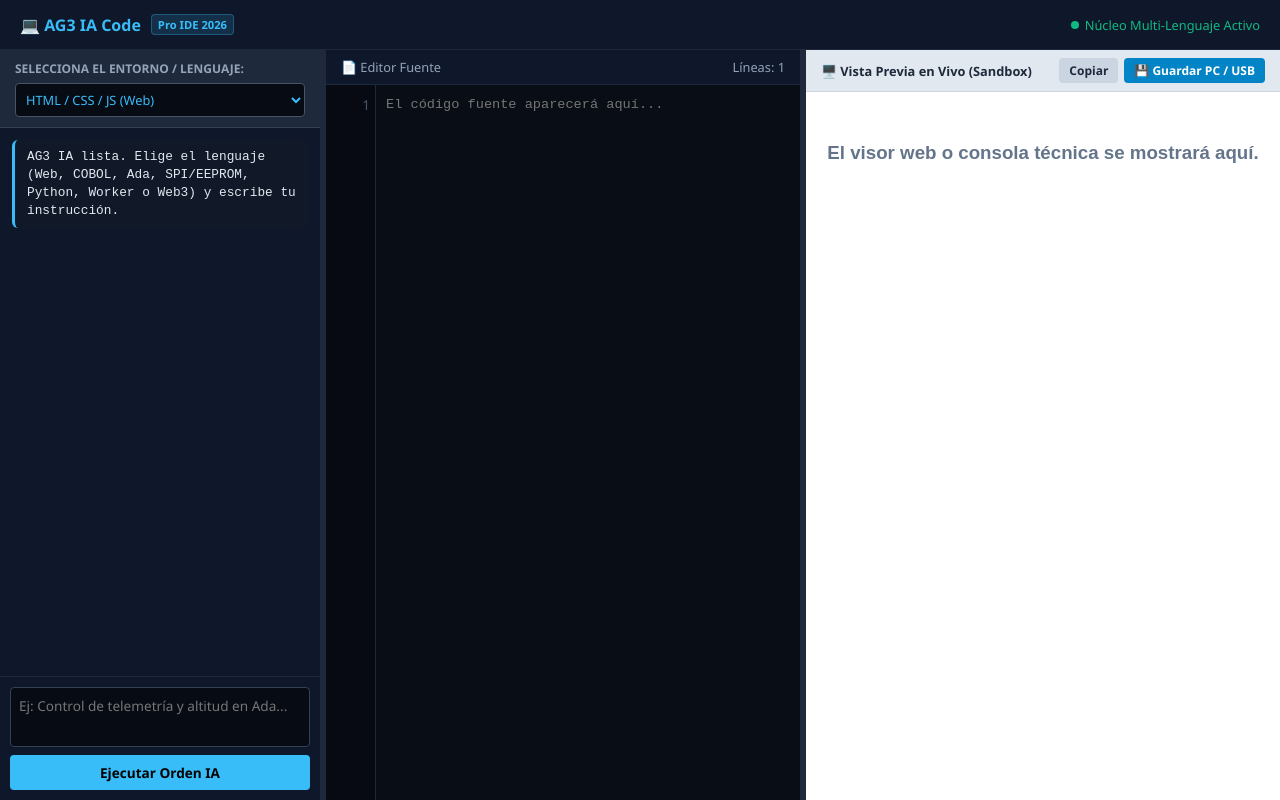
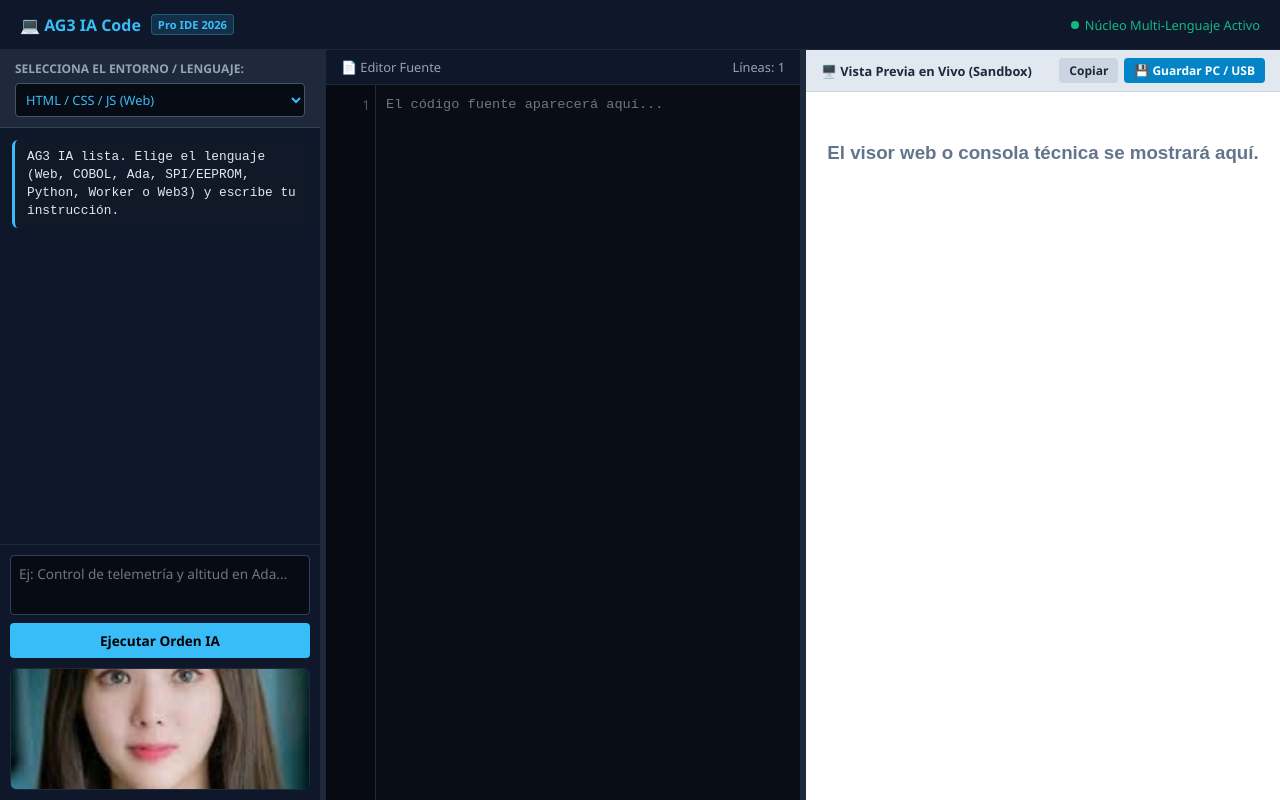
Before and after one commit to systemgregorypc/Ag3-Inteligencia-Artificial-, a plain HTML site: page index.html in a window 1280 px wide. Drawn offline with Linux system fonts and the light colour scheme.

Commit message:
Update index.html

```diff
--- a/index.html
+++ b/index.html
@@ -30,6 +30,10 @@
         .btn-run { background: #38bdf8; color: #000; border: none; padding: 8px; border-radius: 4px; font-weight: bold; cursor: pointer; transition: background 0.2s; font-size: 0.85rem; }
         .btn-run:hover { background: #7dd3fc; }
         .btn-run:disabled { background: #475569; cursor: not-allowed; }
+
+        .brand-banner { margin-top: 2px; text-align: center; border-radius: 6px; overflow: hidden; border: 1px solid #1e293b; background: #070b14; }
+        .brand-banner img { width: 100%; max-height: 120px; object-fit: cover; display: block; opacity: 0.92; transition: opacity 0.2s; }
+        .brand-banner img:hover { opacity: 1; }
 
         .code-container-col { display: flex; flex-direction: column; background: #090d16; overflow: hidden; }
         .editor-toolbar { padding: 8px 15px; background: #0f172a; border-bottom: 1px solid #1e293b; font-size: 0.8rem; color: #94a3b8; display: flex; justify-content: space-between; align-items: center; }
@@ -80,6 +84,9 @@
             <div class="ai-input-area">
                 <textarea id="promptInput" placeholder="Ej: Control de telemetría y altitud en Ada..."></textarea>
                 <button class="btn-run" id="sendBtn">Ejecutar Orden IA</button>
+                <div class="brand-banner">
+                    <img src="https://raw.githubusercontent.com/systemgregorypc/Ag3-Inteligencia-Artificial-/refs/heads/master/nube/imagen/2.jpg" alt="AG3 IA Code">
+                </div>
             </div>
         </div>
 
```
